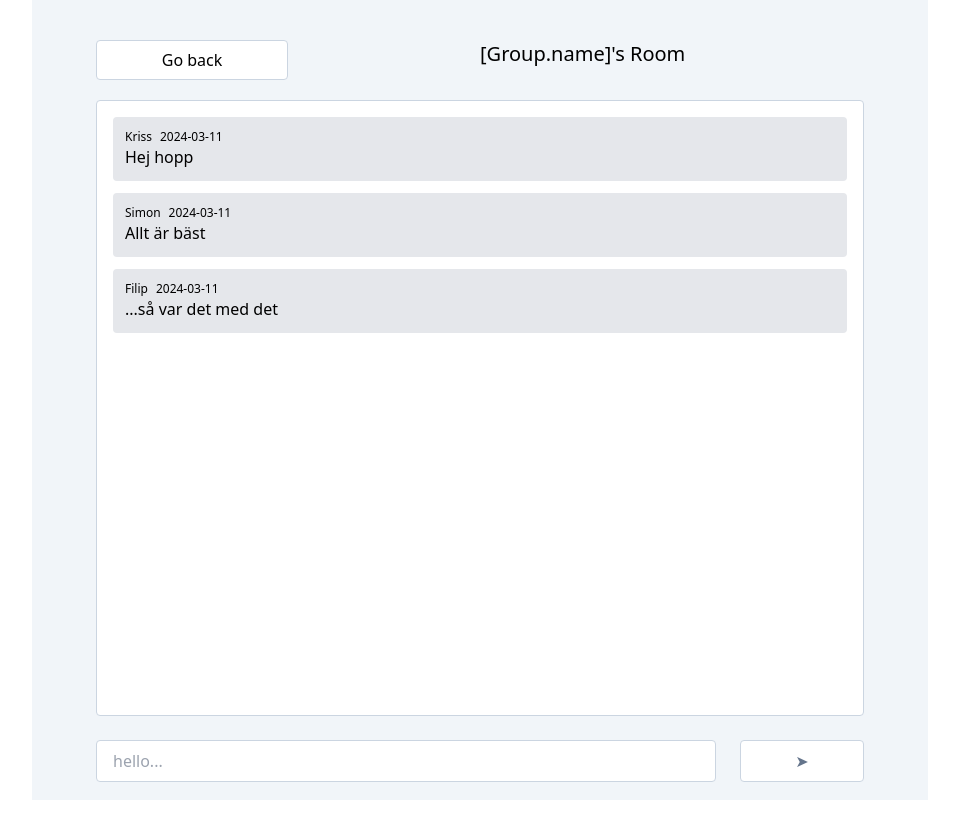
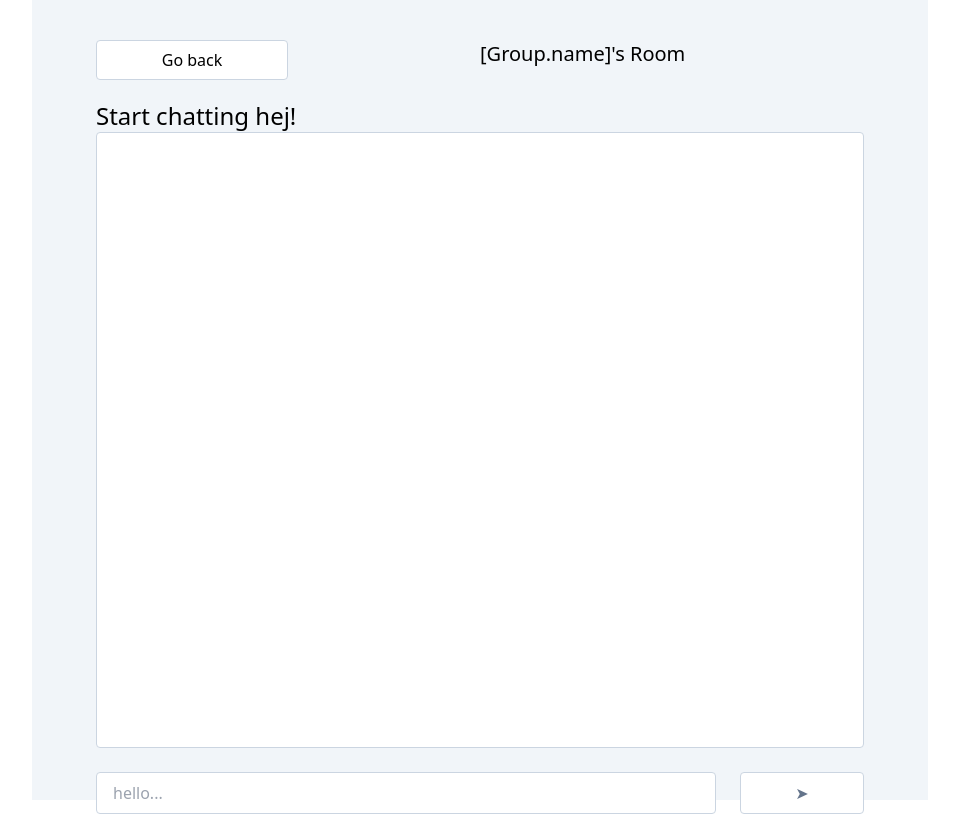
Before and after one commit to silvertejp89/SocketChat, a React (Vite) app in the folder frontend/: page /Group in a window 1280 px wide. Shown: the whole page, without its empty margins (160-1119 px from the left). Built offline with nearby package versions, Linux system fonts and the light colour scheme.

Commit message:
start on chat feature, still problems with socket

```diff
--- a/frontend/src/components/ChatComponent.tsx
+++ b/frontend/src/components/ChatComponent.tsx
@@ -1,29 +1,72 @@
+import { useState, useEffect, useContext } from "react";
 import { IMessage } from "../models/IMessage";
 import { MessageComponent } from "./MessageComponent";
+import { SelectedUserContext } from "../contexts/SelectedUserContext";
+import { Socket } from "socket.io-client";
 
-export const ChatComponent = () => {
-  let messageList: IMessage[] = [
-    {
-      id: 1,
-      author: "Kriss",
-      date: "2024-03-11",
-      message: "Hej hopp",
-    },
-    {
-      id: 2,
-      author: "Simon",
-      date: "2024-03-11",
-      message: "Allt är bäst",
-    },
-    {
-      id: 3,
-      author: "Filip",
-      date: "2024-03-11",
-      message: "...så var det med det",
-    },
-  ];
+interface Props {
+  socket: SocketIOClient.Socket;
+}
+
+export const ChatComponent = ({ socket }: Props) => {
+  const selectedUser = useContext(SelectedUserContext);
+
+  //Håller reda på vad användaren skriver:
+  const [messageInput, setMessageInput] = useState<string>("");
+  //Håller reda på messageList:
+  const [messageList, setMessageList] = useState<IMessage[]>([]);
+
+  //Hårdkodad messageList
+  // let messageList: IMessage[] = [
+  //   {
+  //     id: 1,
+  //     author: "Kriss",
+  //     date: "2024-03-11",
+  //     message: "Hej hopp",
+  //   },
+  //   {
+  //     id: 2,
+  //     author: "Simon",
+  //     date: "2024-03-11",
+  //     message: "Allt är bäst",
+  //   },
+  //   {
+  //     id: 3,
+  //     author: "Filip",
+  //     date: "2024-03-11",
+  //     message: "...så var det med det",
+  //   },
+  // ];
+
+  useEffect(() => {
+    if (!socket) return;
+
+    socket.on("receive_message", (message: IMessage) => {
+      setMessageList((prevMessages) => [...prevMessages, message]);
+    });
+
+    return () => {
+      socket.off("receive_message");
+    };
+  }, [socket]);
+
+  const sendMessage = () => {
+    //om meddelande fält är tomt, return, annars skapa meddelande.
+    if (!messageInput.trim()) return;
+    const message: IMessage = {
+      id: messageList.length + 1,
+      author: selectedUser?.name || "Anonymous",
+      date: new Date().toISOString(),
+      message: messageInput.trim(),
+    };
+    setMessageList((prevMessages) => [...prevMessages, message]);
+    socket.emit("send_message", message);
+    setMessageInput("");
+  };
+  //---------------------------------------------------------------------------------------------------------------
   return (
     <div className="flex-col h-full">
+      <div className=" text-2xl  ">Start chatting {selectedUser?.name}!</div>
       <div className="bg-white w-full  h-[90%] mb-6 rounded flex flex-col gap-3 p-4 border border-slate-300">
         {messageList.map((message) => (
           <MessageComponent message={message} key={message.id} />
@@ -35,8 +78,14 @@ export const ChatComponent = () => {
           type="text"
           placeholder="hello..."
           className="w-5/6 rounded py-2 px-4 border border-slate-300"
+          //the magic:
+          value={messageInput}
+          onChange={(e) => setMessageInput(e.target.value)}
         />
-        <div className="w-1/6 bg-white rounded flex justify-center items-center cursor-pointer border border-slate-300 text-slate-500">
+        <div
+          className="w-1/6 bg-white rounded flex justify-center items-center cursor-pointer border border-slate-300 text-slate-500"
+          onClick={sendMessage}
+        >
           ➤
         </div>
       </div>
```
